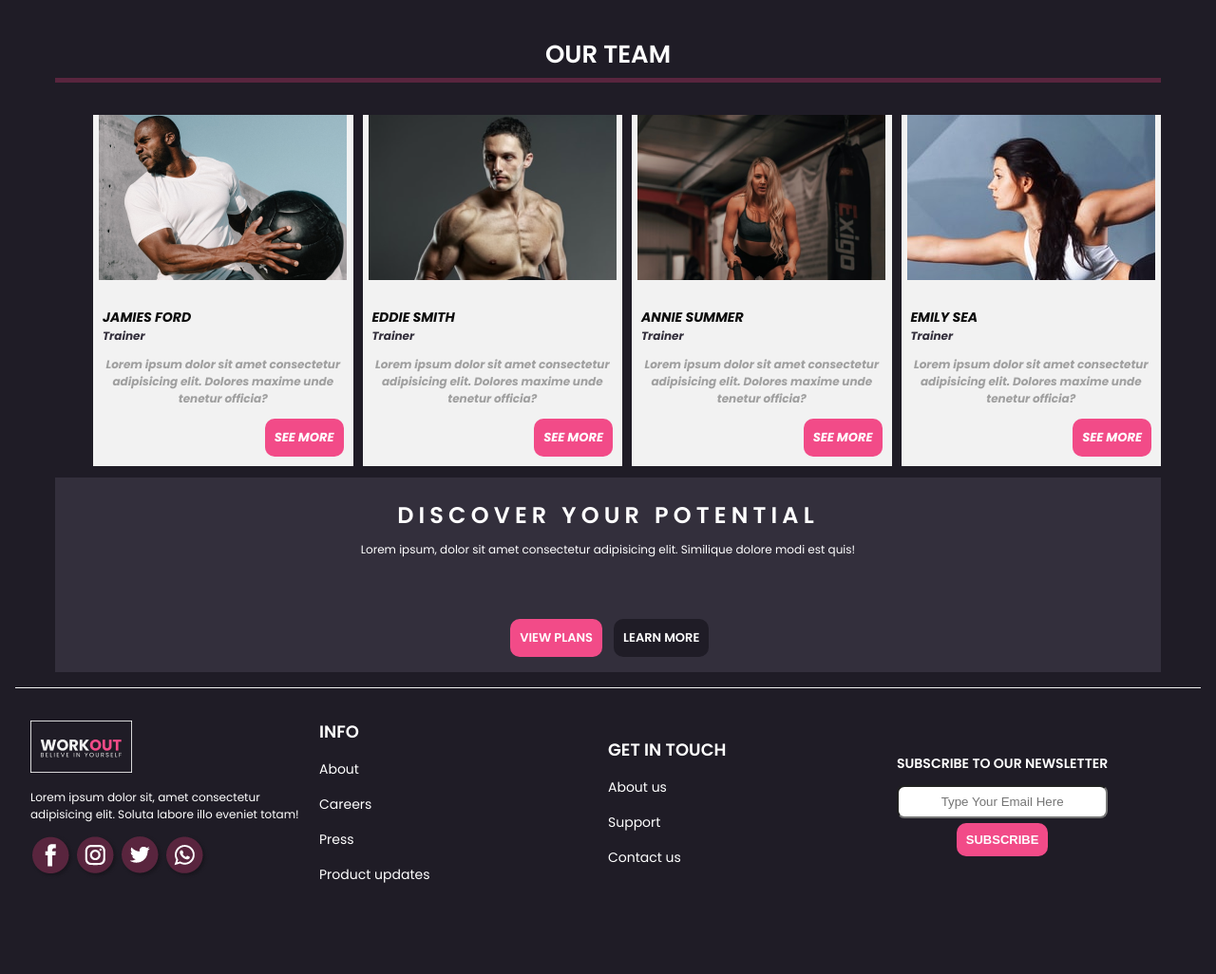
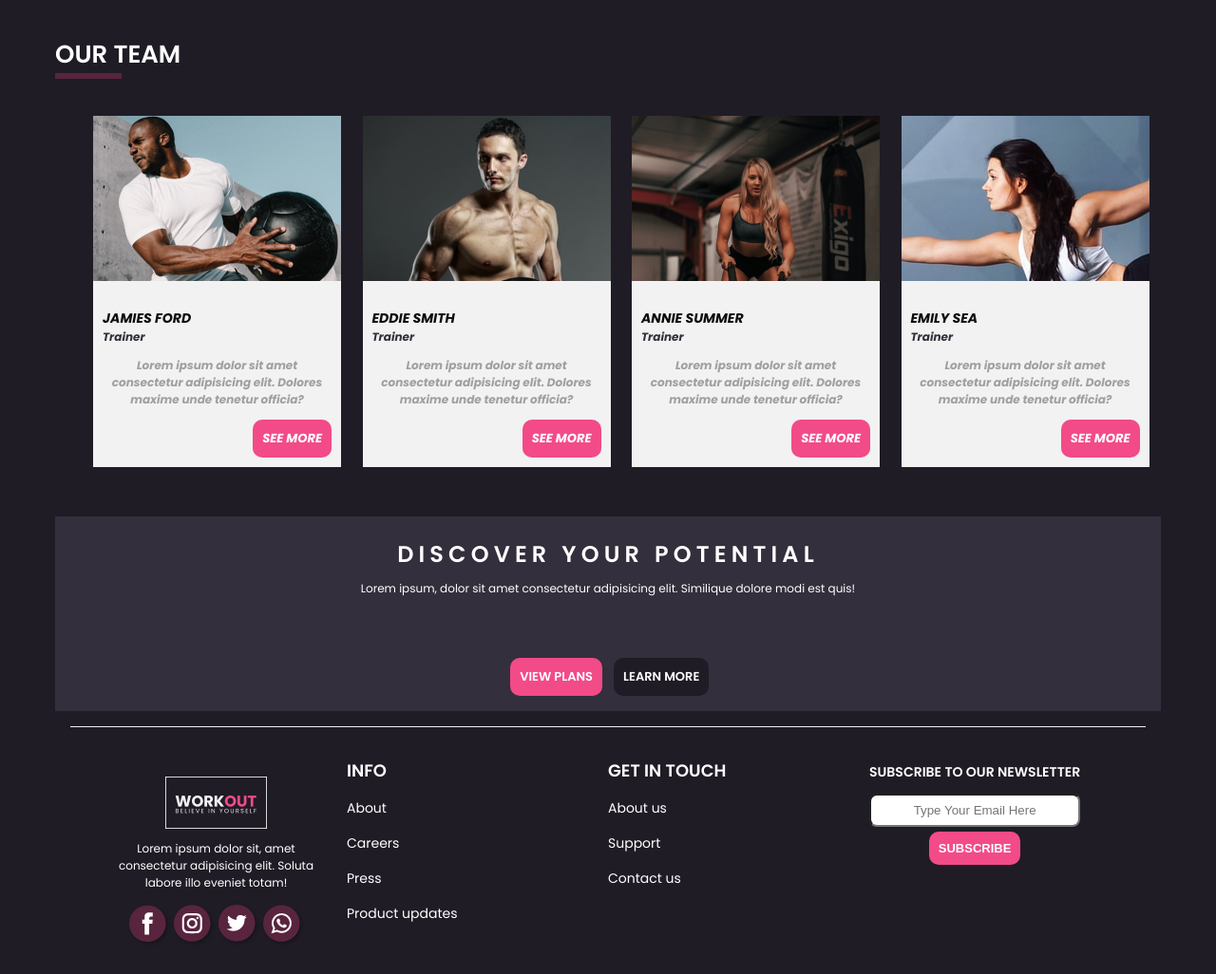
Before and after one commit to hh-web-21-7/css-project-team1, a plain HTML site: page index.html in a window 1280 px wide. Shown: the part 1049-2075 px from the top of the page at 95% size. Drawn offline with Linux system fonts and the light colour scheme.

Commit message:
Finish styling

```diff
--- a/styles/components/footer.css
+++ b/styles/components/footer.css
@@ -1,6 +1,9 @@
 footer {
   padding: 16px;
   color: #fff;
+  max-width: 1164px;
+  margin-left: auto;
+  margin-right: auto;
 }
 
 .footer__redirect {
@@ -9,14 +12,19 @@ footer {
   padding: 32px 16px;
 }
 
-.footer_head{
-  display: contents;
+.footer__head {
+  display: flex;
+  flex-direction: column;
+  align-items: center;
+  padding: 20px;
+  text-align: center;
+  grid-column: 1/-1;
 }
 
 .redirect__sections {
   display: grid;
+  grid-template-columns: 1fr 1fr;
   grid-template-rows: 1fr 1fr 1fr;
-  align-items: center;
   justify-items: center;
 }
 
@@ -29,7 +37,6 @@ footer {
   align-items: center;
   flex-direction: column;
   gap: 10px;
-  border-top: 10px;
   margin-top: 20px;
 }
 
@@ -57,15 +64,16 @@ footer {
   font-size: 14px;
 }
 
-.newsletter{
+.newsletter {
   display: grid;
   grid-template-rows: 30px 30px 30px;
   gap: 10px;
   justify-items: center;
   align-items: center;
+  grid-column: 1/-1;
 }
 
-.newsletter__form{
+.newsletter__form {
   display: contents;
 }
 .newsletter__input {
@@ -83,11 +91,26 @@ footer {
 @media screen and (min-width: 640px) {
   .redirect__sections {
     grid-template-columns: 1fr 1fr 1fr 1fr;
+    grid-template-rows: 1fr;
     justify-items: left;
   }
 
-  .newsletter{
+  .newsletter {
     order: 2;
   }
-
+  .footer__head {
+    grid-column: 1/1;
+  }
+  .newsletter {
+    display: grid;
+    grid-template-rows: 30px 30px 30px;
+    gap: 10px;
+    justify-items: center;
+    align-items: center;
+    grid-column: -1/-2;
+  }
+  .legal {
+    flex-direction: row;
+    justify-content: space-between;
+  }
 }
--- a/styles/components/team.css
+++ b/styles/components/team.css
@@ -1,5 +1,6 @@
 .team {
   display: grid;
+  margin-bottom: 40px;
 }
 
 .team__heading {
@@ -9,8 +10,16 @@
   font-size: 1.625rem;
   line-height: 39px;
   padding-bottom: 5px;
-  border-bottom: 5px #59253e solid;
   text-align: center;
+}
+.team__heading::after {
+  background-color: #59253e;
+  content: "";
+  display: block;
+  position: relative;
+  height: 6px;
+  width: 50%;
+  left: 25%;
 }
 
 .team__list {
@@ -27,12 +36,25 @@
   font-style: italic;
   font-weight: 700;
   text-align: center;
+  max-width: 261px;
 }
 
 @media screen and (min-width: 640px) {
   .team__list {
     grid-template-columns: 1fr 1fr 1fr 1fr;
     gap: 10px;
+  }
+  .team__heading::after {
+    background-color: #59253e;
+    content: "";
+    display: block;
+    height: 6px;
+    width: 70px;
+    position: relative;
+    left: 0;
+  }
+  .team__heading {
+    text-align: left;
   }
 
   .team__card-text {
```
